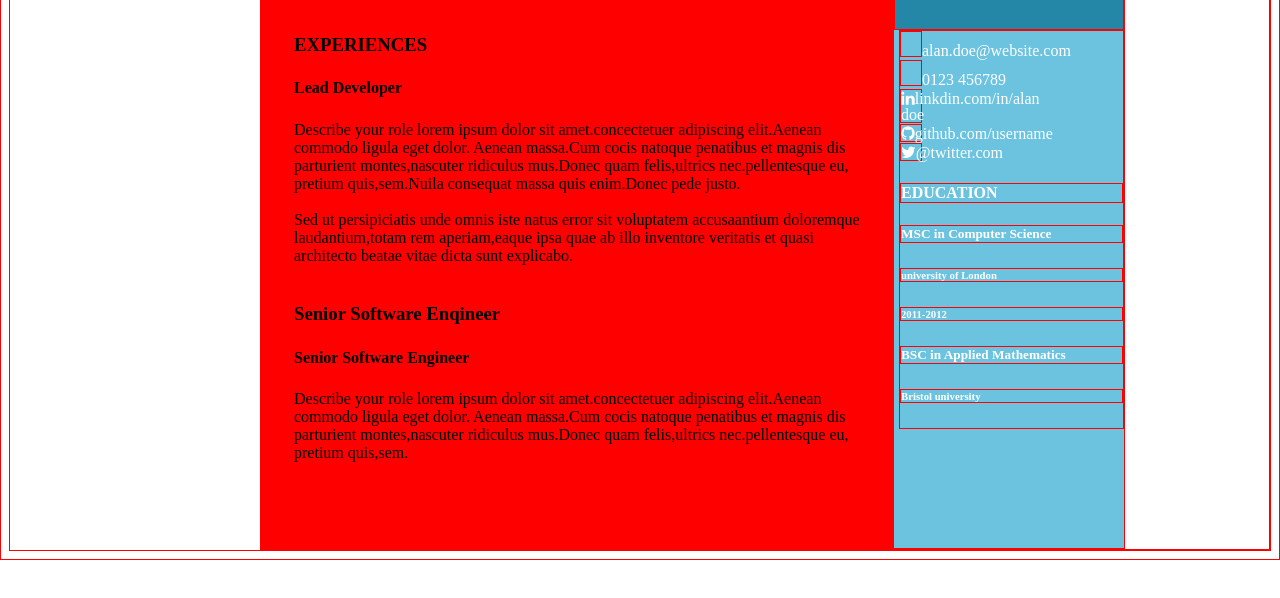
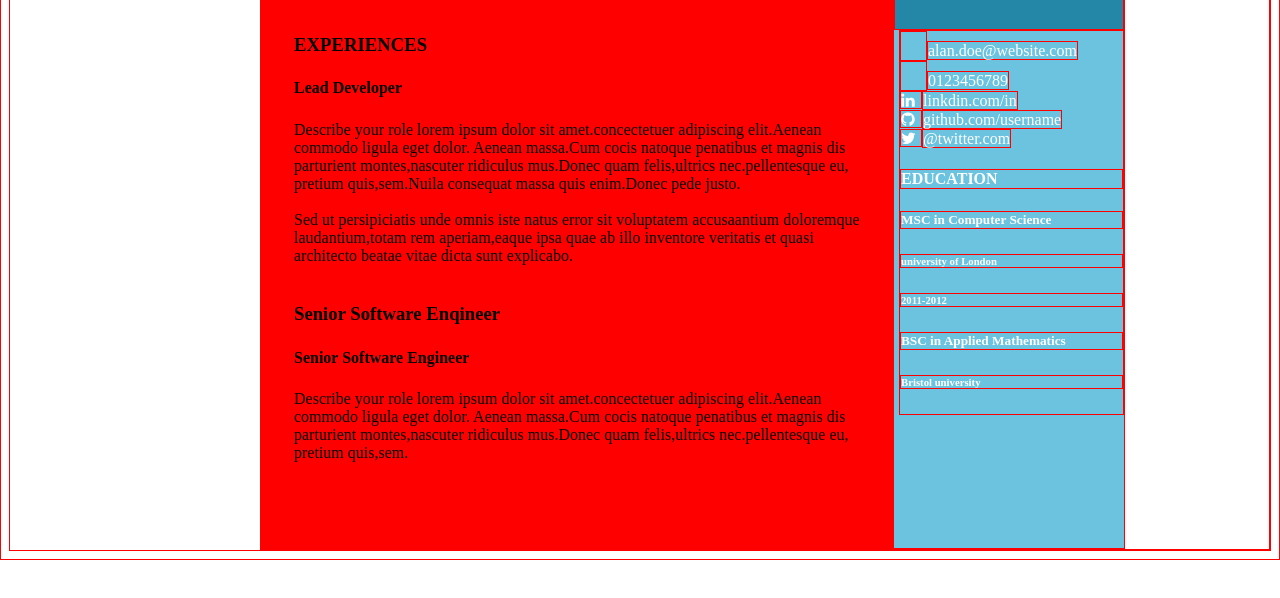
Before and after one commit to azizurice/HTMLForBeginner, a plain HTML site: page project2/index.html in a window 1280 px wide. Shown: the part 164-762 px from the top of the page. Drawn offline with Linux system fonts and the light colour scheme.

Commit message:
Updated alignment.

```diff
--- a/project2/css/style.css
+++ b/project2/css/style.css
@@ -30,21 +30,15 @@
 	margin-left:5px;
 	color:white;
 }
-a {
-	color:white;
-	text-decoration: none;
-	font-size: 20px;
-	width: 20px;
-}
 
 .fa {
-	font-size: 20px;
+	color:white;
 	width: 20px;
+	font-size: 25px;
 	text-decoration: none;
 }
 
 .material-icons{
-	font-size: 20px;
-	width: 20px;
-	color:white;
-  }
+	height:28px;
+	width:25px;
+}
--- a/project2/index.html
+++ b/project2/index.html
@@ -7,6 +7,7 @@
 		<link rel="stylesheet" href="css/style.css">
 		<link rel="stylesheet" href="https://cdnjs.cloudflare.com/ajax/libs/font-awesome/4.7.0/css/font-awesome.min.css">
 		<link href="https://fonts.googleapis.com/icon?family=Material+Icons" rel="stylesheet">
+
 	</head>
 	<body>
 
@@ -42,18 +43,18 @@
 			</div>
 			<div class="column-2">
 				<div class="colum">
-					<img src="images/IMG_20160307_234617.jpg" alt="Smiley face" height="40" width="52">
+					<img src="images/IMG_20160307_234617.jpg" class="w3-circle" alt="Smiley face" height="40" width="52">
 					<h1>Alan Doe</h1>
 					<h4>Full Stack Developer</h4>
 				</div>
 
 				<div class="contact">
 
-					<a class="material-icons">&#xe0b0;</a>alan.doe@website.com<br>
-					<a class="material-icons">&#xe0be;</a>0123 456789</a><br>
-					<a href="#" class="fa fa-linkedin">linkdin.com/in/alan doe</a><br>
-					<a href="#" class="fa fa-github">github.com/username</a><br>
- 					<a href="#" class="fa fa-twitter">@twitter.com</a>
+					<i class="material-icons">&#xe0be;</i><a>alan.doe@website.com</a><br>
+					<i class="material-icons">&#xe0b0;</i><a>0123456789</a><br>
+					<a href="#" class="fa fa-linkedin"><a>linkdin.com/in</a></a><br>
+					<a href="#" class="fa fa-github"><a>github.com/username</a></a><br>
+ 					<a href="#" class="fa fa-twitter"><a>@twitter.com</a></a>
 
 
 					<h4>EDUCATION</h4>
```
